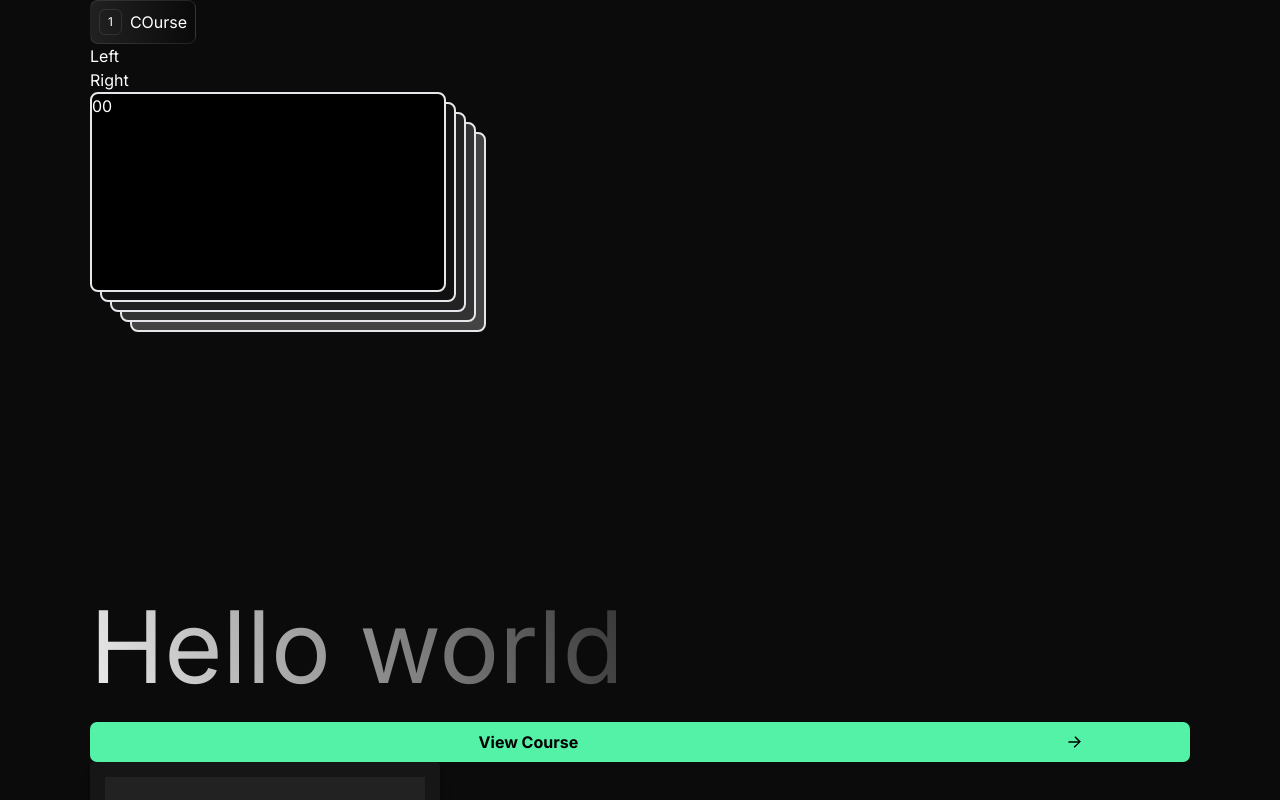
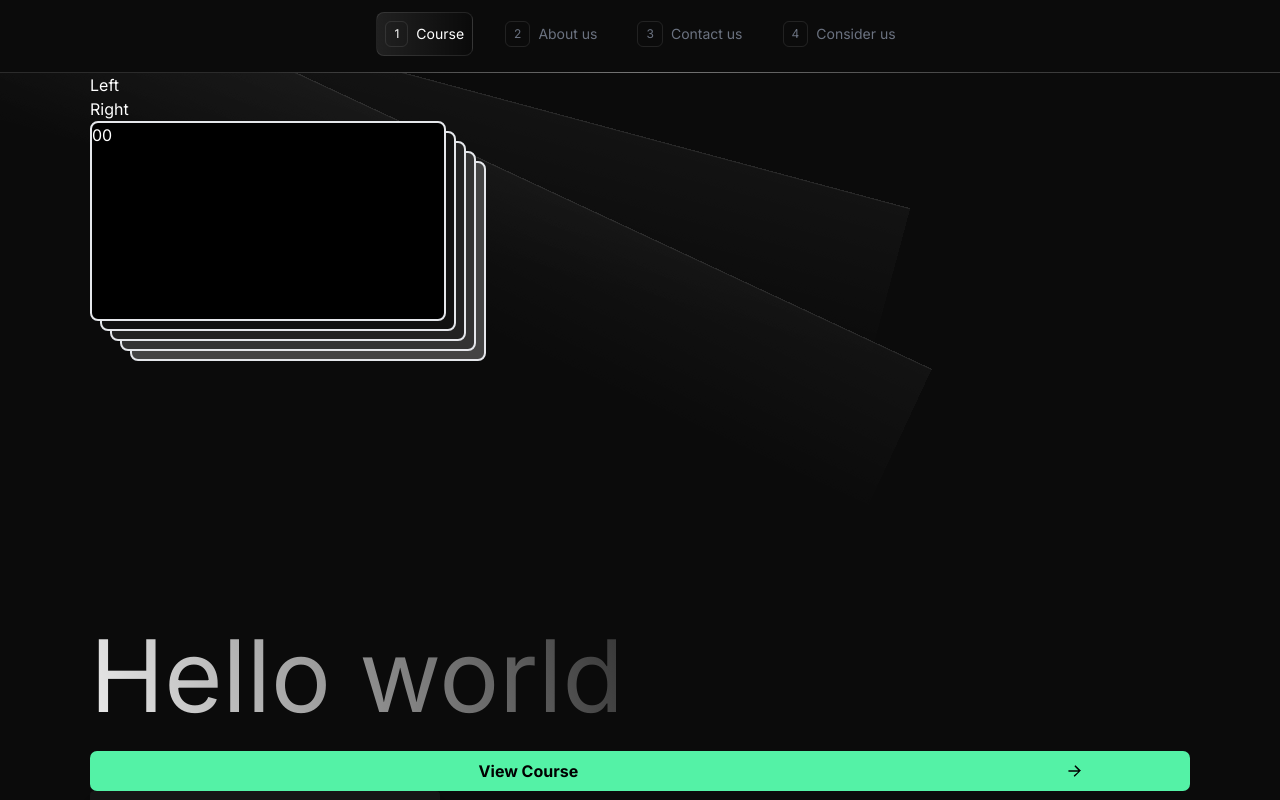
Before and after one commit to PraveenKb777/your-wish, a Next.js app: page / in a window 1280 px wide. Shown: the top 800 px of the page. Built offline with nearby package versions, Linux system fonts and the light colour scheme.

Commit message:
Finish all components

```diff
--- a/app/globals.css
+++ b/app/globals.css
@@ -13,15 +13,13 @@
 
 :root {
   background-color: #0b0b0b;
+}
+
+body {
   display: flex;
   justify-content: center;
   align-items: center;
   flex-direction: column;
-}
-
-body {
-  width: 1100px;
-  overflow-x: hidden;
 }
 
 @layer utilities {
@@ -29,3 +27,39 @@ body {
     text-wrap: balance;
   }
 }
+
+.line {
+  background: linear-gradient(
+    180deg,
+    rgba(255, 255, 255, 0.03) 0%,
+    rgba(171, 171, 171, 0) 100%
+  );
+  flex: none;
+  height: 20%;
+  left: -78px;
+  overflow: hidden;
+  position: absolute;
+  top: 145px;
+  width: 80%;
+  z-index: -2;
+}
+
+.line2 {
+  top: 73px;
+  left: -117px;
+}
+
+.line::after {
+  content: "";
+  border-width: 1px 0 0 0;
+  border-color: rgba(238, 238, 238, 0.1);
+  border-style: solid;
+  width: 100%;
+  height: 100%;
+  position: absolute;
+  box-sizing: border-box;
+  left: 0;
+  top: 0;
+  border-radius: inherit;
+  pointer-events: none;
+}
--- a/app/layout.tsx
+++ b/app/layout.tsx
@@ -19,7 +19,23 @@ export default function RootLayout({
     <html lang="en">
       <body className={inter.className}>
         <Header />
-        {children}
+        <div
+          className="line"
+          style={{
+            opacity: 1,
+            transform:
+              "perspective(1200px) translateX(0px) translateY(0px) scale(1) rotate(25deg) rotateX(0deg) rotateY(0deg) skewX(0deg) skewY(0deg) translateZ(0px)",
+          }}
+        />
+        <div
+          className="line line2"
+          style={{
+            opacity: 1,
+            transform:
+              "perspective(1200px) translateX(0px) translateY(0px) scale(1) rotate(15deg) rotateX(0deg) rotateY(0deg) skewX(0deg) skewY(0deg) translateZ(0px)",
+          }}
+        />
+        <div className="w-[1100px]">{children}</div>
       </body>
     </html>
   );
--- a/app/page.tsx
+++ b/app/page.tsx
@@ -23,7 +23,7 @@ export default function Home() {
       <StackedCards list={[0, 1, 2, 3, 4]} />
       <GradientText
         colors={["#eee", "#333"]}
-        element="h1"
+        element="p"
         style={{ fontSize: 100 }}
       >
         Hello world
--- a/components/Header/Header.tsx
+++ b/components/Header/Header.tsx
@@ -3,8 +3,24 @@ import { HeaderButton } from "../HeaderButton/HeaderButton";
 
 export const Header = () => {
   return (
-    <div className="text-white">
-      <HeaderButton number={1} lable="COurse" />
-    </div>
+    <nav className="text-white sticky w-[100vw] top-0 left-0 bg-[#0b0b0b] pt-3  z-50">
+      <div className="flex justify-center w-full">
+        <div className="flex justify-between text-sm mb-4">
+          <HeaderButton number={1} lable="Course" isSelected />
+          <HeaderButton number={2} lable="About us" />
+          <HeaderButton number={3} lable="Contact us" />
+          <HeaderButton number={4} lable="Consider us" />
+        </div>
+      </div>
+
+      <div
+        style={{
+          background:
+            "linear-gradient(270deg, rgba(255, 255, 255, 0.2) 19.767%, rgba(225, 225, 225, 0.5) 49.7917%, rgba(171, 171, 171, 0.2) 80.3431%)",
+          opacity: 1,
+          height: 1,
+        }}
+      ></div>
+    </nav>
   );
 };
--- a/components/HeaderButton/HeaderButton.tsx
+++ b/components/HeaderButton/HeaderButton.tsx
@@ -1,14 +1,34 @@
+"use client";
+
 import React from "react";
 import "./index.css";
 
 interface IHeaderButton {
   number: number;
   lable: string;
+  isSelected?: boolean;
+  onClick?: () => void;
 }
 
-export const HeaderButton: React.FC<IHeaderButton> = ({ lable, number }) => {
+export const HeaderButton: React.FC<IHeaderButton> = ({
+  lable,
+  number,
+  isSelected = false,
+  onClick = () => {},
+}) => {
+  const buttonClass = isSelected
+    ? "rounded-lg border-[#eeeeee1a] border-[1px]  bg-gradient-to-r from-[#ffffff17]"
+    : "";
+
   return (
-    <button className="flex items-center justify-center border-[1px] p-2 rounded-lg border-[#eeeeee1a] bg-gradient-to-r from-[#ffffff17]">
+    <button
+      onClick={onClick}
+      className={
+        `flex items-center justify-center ${
+          !isSelected ? "text-gray-500 " : " text-white "
+        }p-2 mx-3 ` + buttonClass
+      }
+    >
       <div className="rounded-md border-[1px] flex-shrink-0 mr-2 border-[#eeeeee1a]">
         <p className="mx-2 my-1 text-xs">{number}</p>
       </div>
--- a/components/HeaderButton/index.css
+++ b/components/HeaderButton/index.css
@@ -1,14 +1,15 @@
 .header-button-content {
   overflow: hidden;
   animation: open-header-animation 1s;
+  text-overflow: ellipsis;
 }
 
 @keyframes open-header-animation {
   0% {
-    max-width: 1px;
+    opacity: 0;
   }
 
   100% {
-    max-width: 100px;
+    opacity: 1;
   }
 }
--- a/components/StackedCards/index.css
+++ b/components/StackedCards/index.css
@@ -1,14 +1,14 @@
 @keyframes stackForward {
   0% {
-    transform: translateX(0) translateY(0);
+    transform: translateX(0) translateY(0) rotate(0deg);
   }
   50% {
-    transform: translateX(70px) translateY(40px);
+    transform: translateX(70px) translateY(40px) rotate(5deg);
   }
   75% {
-    transform: translateX(70px) translateY(40px);
+    transform: translateX(70px) translateY(40px) rotate(5deg);
   }
   100% {
-    transform: translateX(0) translateY(0);
+    transform: translateX(0) translateY(0) rotate(0deg);
   }
 }
```
